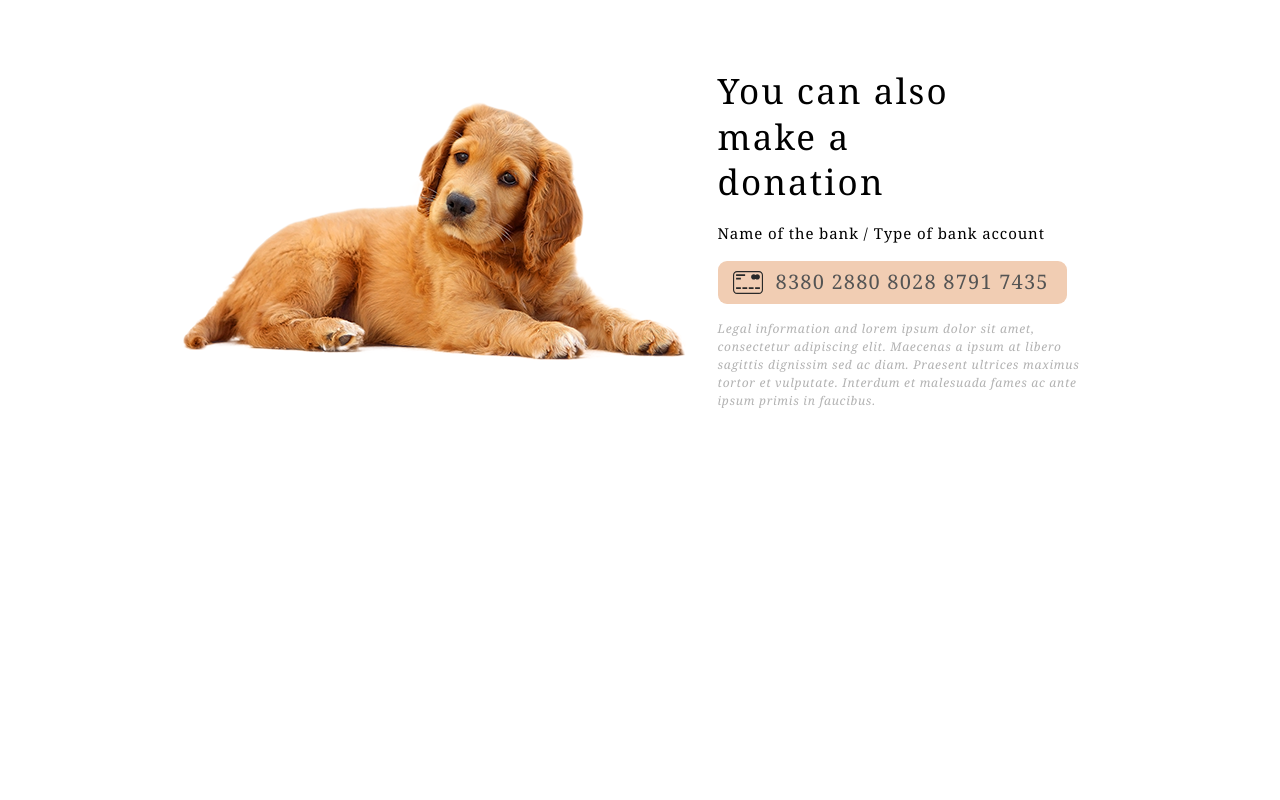
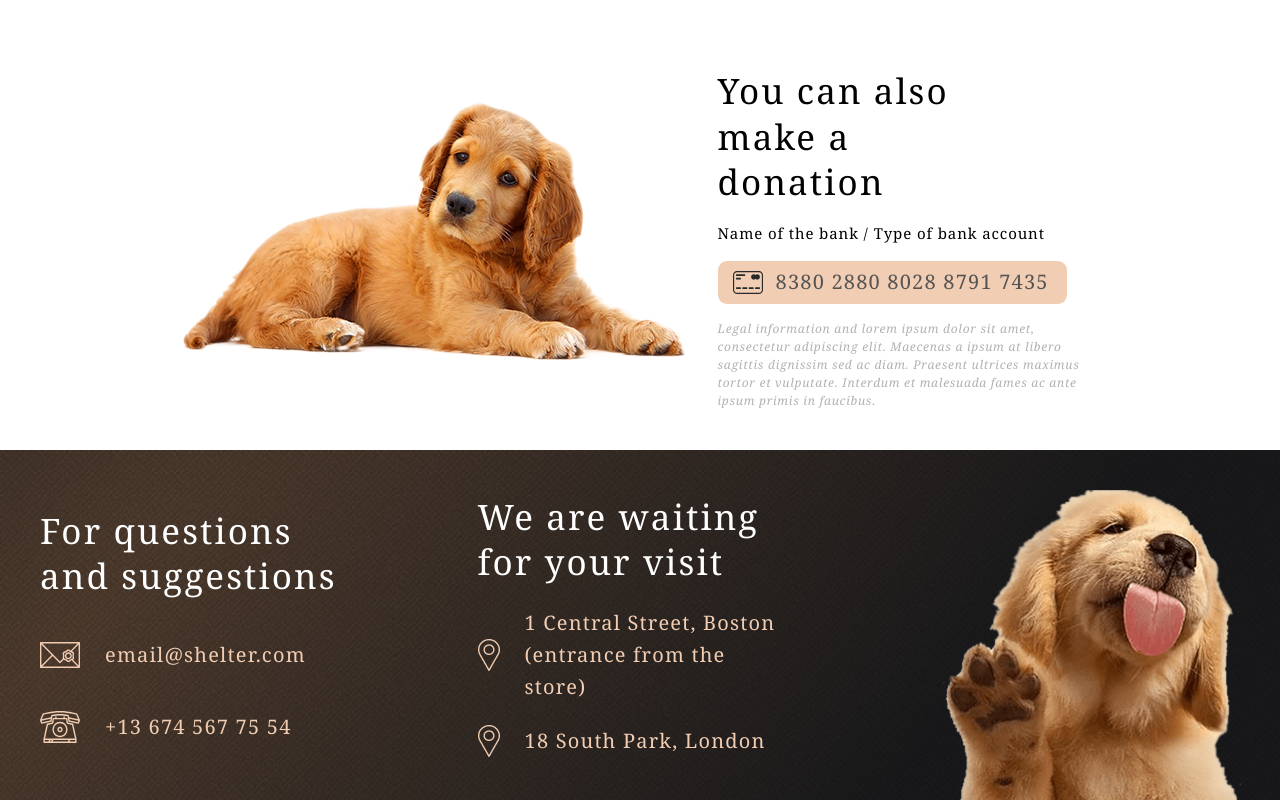
Before and after one commit to KrisTinaShch/minesweeper, a plain HTML site: page shelter/index.html in a window 1280 px wide. Shown: the part 2996-3796 px from the top of the page. Before the commit the page ends 3504 px from the top, so only its background shows below. Drawn offline with Linux system fonts and the light colour scheme.

Commit message:
feat: create footer section, 23:45, 25.03.23

```diff
--- a/shelter/css/style.css
+++ b/shelter/css/style.css
@@ -417,3 +417,59 @@ header {
     font-size: 20px;
     color: #545454;
 }
+
+footer {
+    height: 350px;
+    background: url(../images/footer/footer-bg.png) 0 0/ cover no-repeat;
+    position: relative;
+}
+
+footer .container {
+    padding: 0;
+    height: 100%;
+}
+
+.footer-container {
+    display: flex;
+    align-items: center;
+    justify-content: space-between;
+    padding: 0px 40px;
+    height: 100%;
+}
+
+.footer-container h2 {
+    color: #fff;
+}
+
+.footer-container p {
+    color: #F1CDB3;
+    font-family: 'Georgia';
+    font-style: normal;
+    font-weight: 400;
+    font-size: 20px;
+    letter-spacing: 0.06em;
+}
+
+.footer-container .row {
+    width: 312px;
+    display: flex;
+    flex-direction: column;
+    gap: 22px;
+    margin-right: 13px;
+}
+
+.puppy-row img {
+    position: absolute;
+    right: 3%;
+    bottom: 0;
+}
+
+.footer-information {
+    display: flex;
+    align-items: center;
+    gap: 25px;
+}
+
+.footer-container .first-row {
+    gap: 40px;
+}
--- a/shelter/index.html
+++ b/shelter/index.html
@@ -178,7 +178,35 @@
         </section>
     </main>
     <footer>
-
+        <div class="container">
+            <div class="footer-container">
+                <div class="row first-row">
+                    <h2>For questions and suggestions</h2>
+                    <div class="footer-information">
+                        <img src="images/footer/icon-email.svg" alt="">
+                        <p>email@shelter.com</p>
+                    </div>
+                    <div class="footer-information">
+                        <img src="images/footer/icon-phone.svg" alt="">
+                        <p>+13 674 567 75 54</p>
+                    </div>
+                </div>
+                <div class="row second-row">
+                    <h2>We are waiting for your visit</h2>
+                    <div class="footer-information">
+                        <img src="images/footer/icon-marker.png" alt="">
+                        <p>1 Central Street, Boston (entrance from the store)</p>
+                    </div>
+                    <div class="footer-information">
+                        <img src="images/footer/icon-marker.png" alt="">
+                        <p>18 South Park, London </p>
+                    </div>
+                </div>
+                <div class="row puppy-row">
+                    <img src="images/footer/footer-puppy.png" alt="">
+                </div>
+            </div>
+        </div>
     </footer>
 </body>
 
```
Also changed, not shown: shelter/images/footer/footer-bg.png (added), shelter/images/footer/footer-puppy.png (added), shelter/images/footer/icon-email.svg (added), shelter/images/footer/icon-marker.png (added), shelter/images/footer/icon-phone.svg (added).
